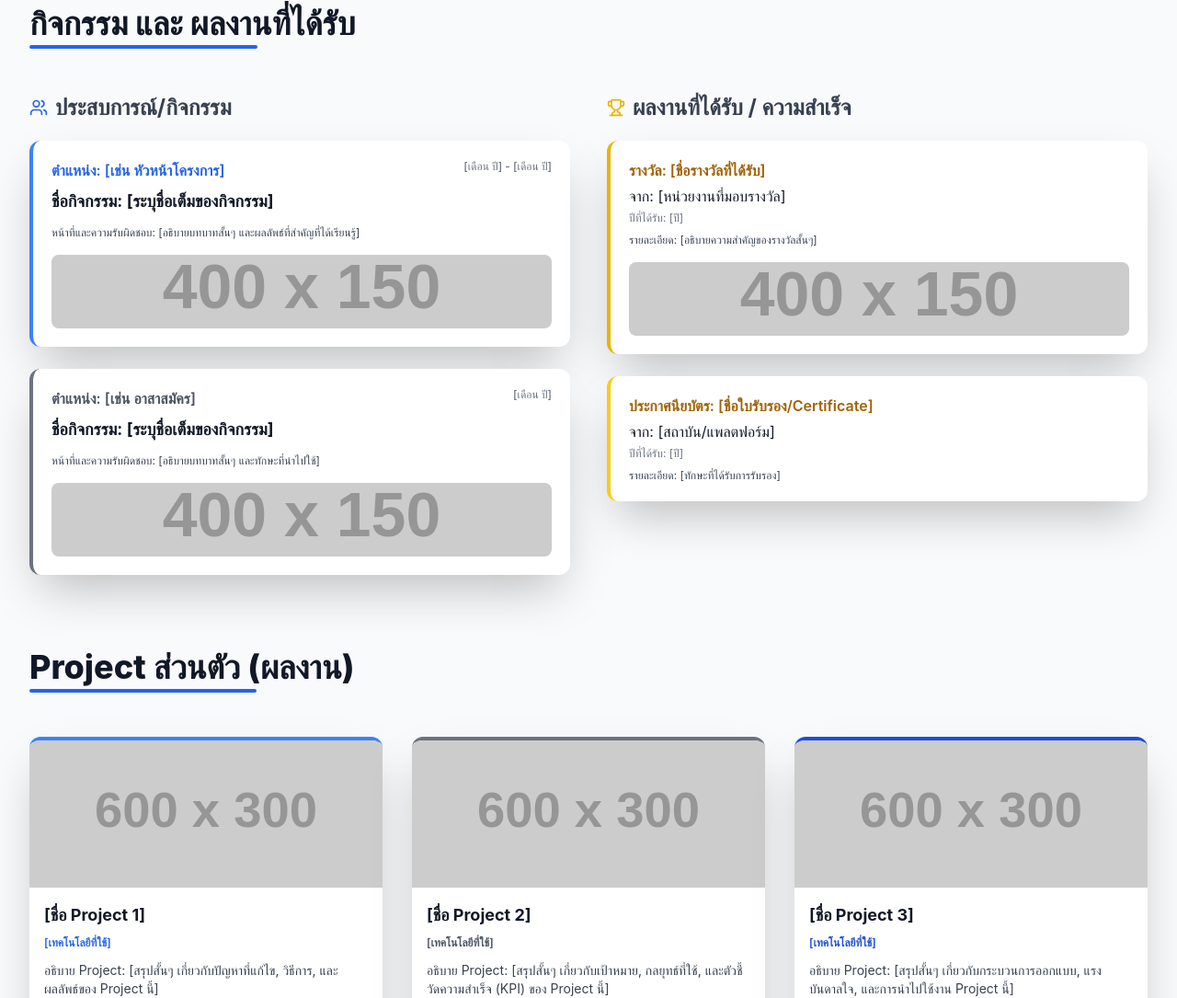
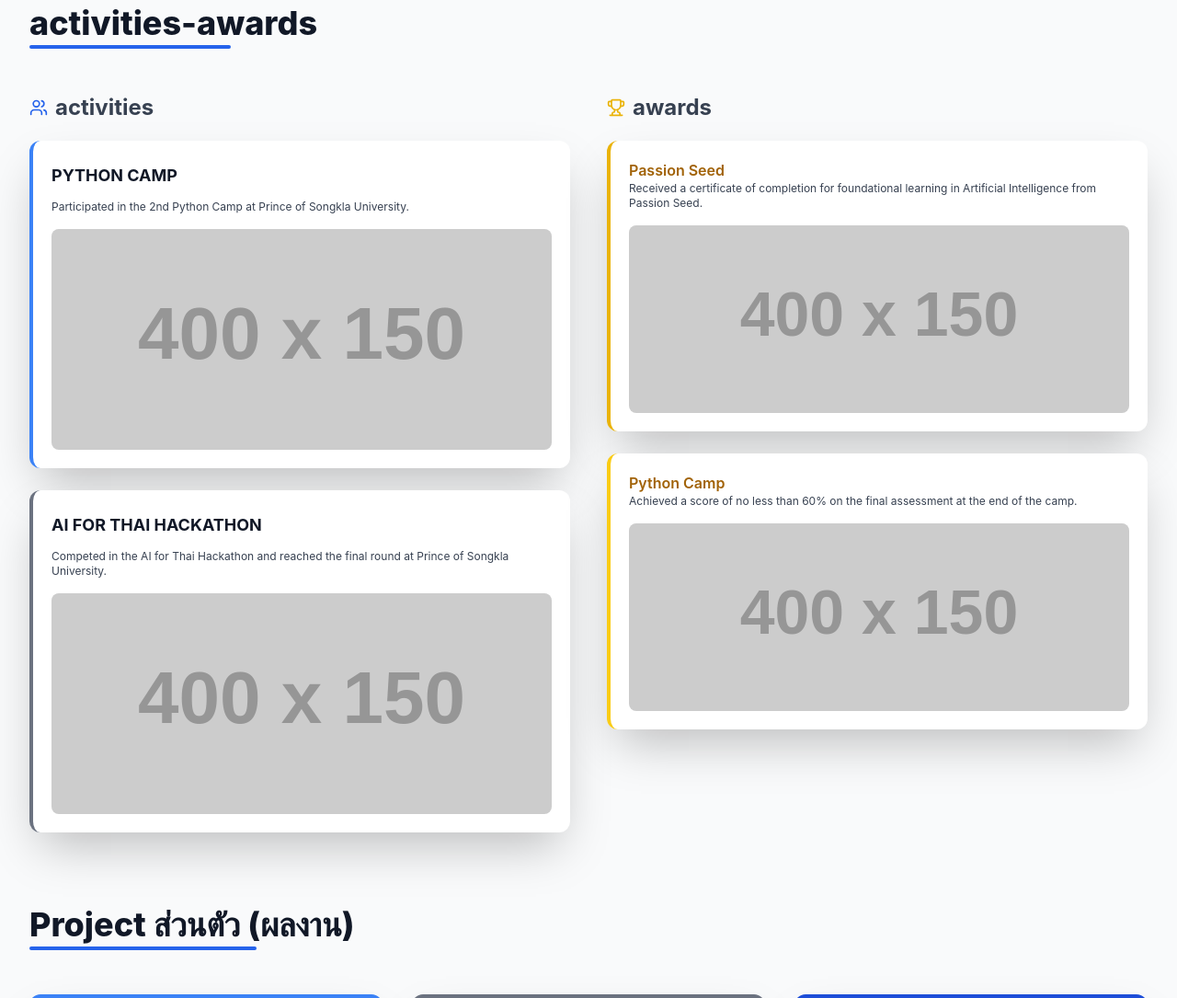
Before and after one commit to dichyno1/portfolio, a plain HTML site: page index.html in a window 1280 px wide. Shown: the part 879-1964 px from the top of the page at 92% size. Drawn offline with nearby package versions, Linux system fonts and the light colour scheme; placeholder pictures from the web are drawn by us.

Commit message:
Update index.html

```diff
--- a/index.html
+++ b/index.html
@@ -34,7 +34,8 @@
         @media (max-width: 768px) {
             .hero-section-bg {
                 clip-path: polygon(0 0, 100% 0, 100% 95%, 0 100%);
-                padding-bottom: 5rem; /* ลดระยะห่างด้านล่างสำหรับมือถือ */
+                padding-bottom: 5rem;
+                /* ลดระยะห่างด้านล่างสำหรับมือถือ */
             }
         }
 
@@ -146,40 +147,32 @@
 
 
         <section id="activities-awards" class="space-y-10 md:space-y-12">
-            <h2 class="text-3xl md:text-4xl font-extrabold text-gray-900 section-title">กิจกรรม และ ผลงานที่ได้รับ</h2>
+            <h2 class="text-3xl md:text-4xl font-extrabold text-gray-900 section-title">activities-awards</h2>
 
             <div class="grid md:grid-cols-2 gap-8 md:gap-10">
                 <div>
                     <h3 class="text-xl md:text-2xl font-bold text-gray-700 mb-5 flex items-center">
-                        <i data-lucide="users" class="w-5 h-5 mr-2 text-blue-600"></i> ประสบการณ์/กิจกรรม
+                        <i data-lucide="users" class="w-5 h-5 mr-2 text-blue-600"></i> activities
                     </h3>
                     <div class="space-y-6">
                         <div class="bg-white p-5 rounded-xl shadow-2xl border-l-4 border-blue-500 card-effect">
-                            <div class="flex justify-between items-start mb-2">
-                                <p class="text-base font-semibold text-blue-600">ตำแหน่ง: [เช่น หัวหน้าโครงการ]</p>
-                                <p class="text-xs text-gray-500 font-medium">[เดือน ปี] - [เดือน ปี]</p>
-                            </div>
-                            <p class="text-lg font-bold text-gray-900 my-1">ชื่อกิจกรรม: [ระบุชื่อเต็มของกิจกรรม]</p>
-                            <p class="text-gray-700 text-xs mt-3">หน้าที่และความรับผิดชอบ: [อธิบายบทบาทสั้นๆ
-                                และผลลัพธ์ที่สำคัญที่ได้เรียนรู้]</p>
+                            <p class="text-lg font-bold text-gray-900 my-1">PYTHON CAMP</p>
+                            <p class="text-gray-700 text-xs mt-3">Participated in the 2nd Python Camp at Prince of
+                                Songkla University.</p>
                             <div class="mt-4 overflow-hidden rounded-lg shadow-inner">
-                                <img src="https://placehold.co/400x150/dbeafe/1e40af?text=[รูปภาพ\nกิจกรรม\n1]" alt=""
-                                    class="w-full h-20 object-cover"
+                                <img src="images/5faf7bb9-34f6-47f3-9d02-145796116802 (1).jpg" alt=""
+                                    class="w-full h-60 object-cover"
                                     onerror="this.onerror=null;this.src='https://placehold.co/400x150/dbeafe/1e40af?text=[รูปภาพ\nกิจกรรม\n1]';">
                             </div>
                         </div>
 
                         <div class="bg-white p-5 rounded-xl shadow-2xl border-l-4 border-gray-500 card-effect">
-                            <div class="flex justify-between items-start mb-2">
-                                <p class="text-base font-semibold text-gray-600">ตำแหน่ง: [เช่น อาสาสมัคร]</p>
-                                <p class="text-xs text-gray-500 font-medium">[เดือน ปี]</p>
-                            </div>
-                            <p class="text-lg font-bold text-gray-900 my-1">ชื่อกิจกรรม: [ระบุชื่อเต็มของกิจกรรม]</p>
-                            <p class="text-gray-700 text-xs mt-3">หน้าที่และความรับผิดชอบ: [อธิบายบทบาทสั้นๆ
-                                และทักษะที่นำไปใช้]</p>
+                            <p class="text-lg font-bold text-gray-900 my-1">AI FOR THAI HACKATHON</p>
+                            <p class="text-gray-700 text-xs mt-3">Competed in the AI for Thai Hackathon and reached the
+                                final round at Prince of Songkla University.</p>
                             <div class="mt-4 overflow-hidden rounded-lg shadow-inner">
-                                <img src="https://placehold.co/400x150/e5e7eb/6b7280?text=[รูปภาพ\nกิจกรรม\n2]" alt=""
-                                    class="w-full h-20 object-cover"
+                                <img src="images/83800abe-73b6-4de5-8889-04cccb43e1ac.jpg" alt=""
+                                    class="w-full h-60 object-cover"
                                     onerror="this.onerror=null;this.src='https://placehold.co/400x150/e5e7eb/6b7280?text=[รูปภาพ\nกิจกรรม\n2]';">
                             </div>
                         </div>
@@ -188,26 +181,28 @@
 
                 <div>
                     <h3 class="text-xl md:text-2xl font-bold text-gray-700 mb-5 flex items-center">
-                        <i data-lucide="trophy" class="w-5 h-5 mr-2 text-yellow-500"></i> ผลงานที่ได้รับ / ความสำเร็จ
+                        <i data-lucide="trophy" class="w-5 h-5 mr-2 text-yellow-500"></i>awards
                     </h3>
                     <div class="space-y-6">
                         <div class="bg-white p-5 rounded-xl shadow-2xl card-effect border-l-4 border-yellow-500">
-                            <p class="text-base font-semibold text-yellow-700">รางวัล: [ชื่อรางวัลที่ได้รับ]</p>
-                            <p class="text-md text-gray-900 my-1">จาก: [หน่วยงานที่มอบรางวัล]</p>
-                            <p class="text-xs text-gray-500 mb-2">ปีที่ได้รับ: [ปี]</p>
-                            <p class="text-gray-700 text-xs">รายละเอียด: [อธิบายความสำคัญของรางวัลสั้นๆ]</p>
+                            <p class="text-base font-semibold text-yellow-700">Passion Seed</p>
+                            <p class="text-gray-700 text-xs">Received a certificate of completion for foundational
+                                learning in Artificial Intelligence from Passion Seed.</p>
                             <div class="mt-4 overflow-hidden rounded-lg shadow-inner">
-                                <img src="https://placehold.co/400x150/fffbeb/b45309?text=[รูปภาพ\nผลงาน]" alt=""
-                                    class="w-full h-20 object-cover"
+                                <img src="images/cb58ac21-5005-48bf-bfff-a4e117742b1b.jpg" alt=""
+                                    class="w-full h-70 object-cover"
                                     onerror="this.onerror=null;this.src='https://placehold.co/400x150/fffbeb/b45309?text=[รูปภาพ\nผลงาน]';">
                             </div>
                         </div>
                         <div class="bg-white p-5 rounded-xl shadow-2xl card-effect border-l-4 border-yellow-400">
-                            <p class="text-base font-semibold text-yellow-700">ประกาศนียบัตร: [ชื่อใบรับรอง/Certificate]
+                            <p class="text-base font-semibold text-yellow-700">Python Camp
                             </p>
-                            <p class="text-md text-gray-900 my-1">จาก: [สถาบัน/แพลตฟอร์ม]</p>
-                            <p class="text-xs text-gray-500 mb-2">ปีที่ได้รับ: [ปี]</p>
-                            <p class="text-gray-700 text-xs">รายละเอียด: [ทักษะที่ได้รับการรับรอง]</p>
+                            <p class="text-gray-700 text-xs">Achieved a score of no less than 60% on the final
+                                assessment at the end of the camp.</p>
+                            <div class="mt-4 overflow-hidden rounded-lg shadow-inner">
+                                <img src="images/cerOFpython.jpg" alt="" class="w-full h-70 object-cover"
+                                    onerror="this.onerror=null;this.src='https://placehold.co/400x150/fffbeb/b45309?text=[รูปภาพ\nผลงาน]';">
+                            </div>
                         </div>
                     </div>
                 </div>
@@ -288,11 +283,14 @@
                 <div class="flex flex-wrap justify-center gap-4 md:gap-6">
                     <a href="mailto:theeradechkuatip@gmail.com"
                         class="bg-white text-gray-900 px-4 py-2 rounded-full shadow-lg hover:bg-purple-100 hover:text-purple-700 transition duration-300 flex items-center space-x-2 font-bold text-sm md:text-lg">
-                        <i data-lucide="mail" class="w-4 h-4 md:w-5 md:h-5"></i> <span class="hidden sm:inline">theeradechkuatip@gmail.com</span><span class="sm:hidden">Email</span>
+                        <i data-lucide="mail" class="w-4 h-4 md:w-5 md:h-5"></i> <span
+                            class="hidden sm:inline">theeradechkuatip@gmail.com</span><span
+                            class="sm:hidden">Email</span>
                     </a>
                     <a href="tel:0967201232"
                         class="bg-white text-gray-900 px-4 py-2 rounded-full shadow-lg hover:bg-blue-100 hover:text-blue-700 transition duration-300 flex items-center space-x-2 font-bold text-sm md:text-lg">
-                        <i data-lucide="phone" class="w-4 h-4 md:w-5 md:h-5"></i> <span class="hidden sm:inline">66+ 0967201232</span><span class="sm:hidden">Phone</span>
+                        <i data-lucide="phone" class="w-4 h-4 md:w-5 md:h-5"></i> <span class="hidden sm:inline">66+
+                            0967201232</span><span class="sm:hidden">Phone</span>
                     </a>
                     <a href="https://www.instagram.com/thrxtax._/" target="_blank"
                         class="bg-gradient-to-tr from-pink-500 via-purple-500 to-orange-500 text-white p-3 rounded-full shadow-md hover:opacity-90 transition duration-300">
```
